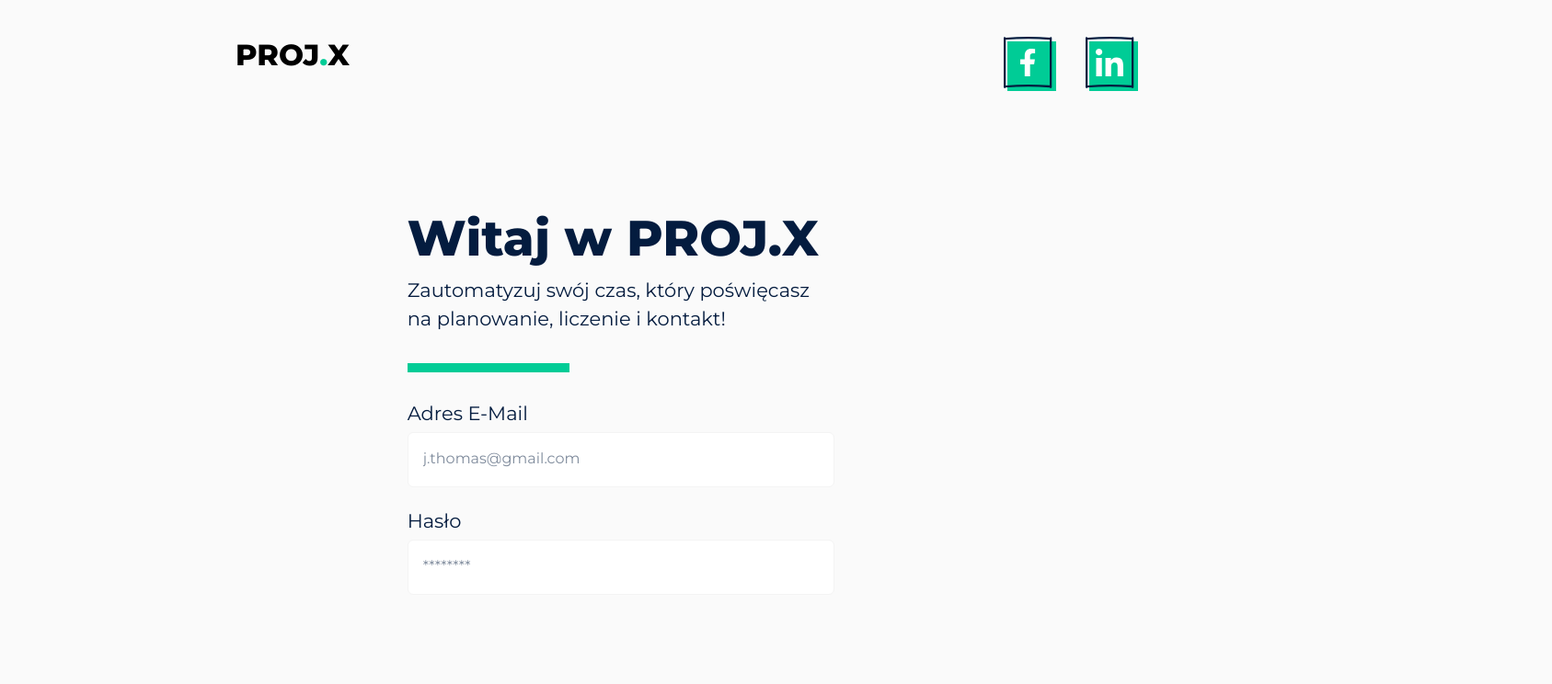
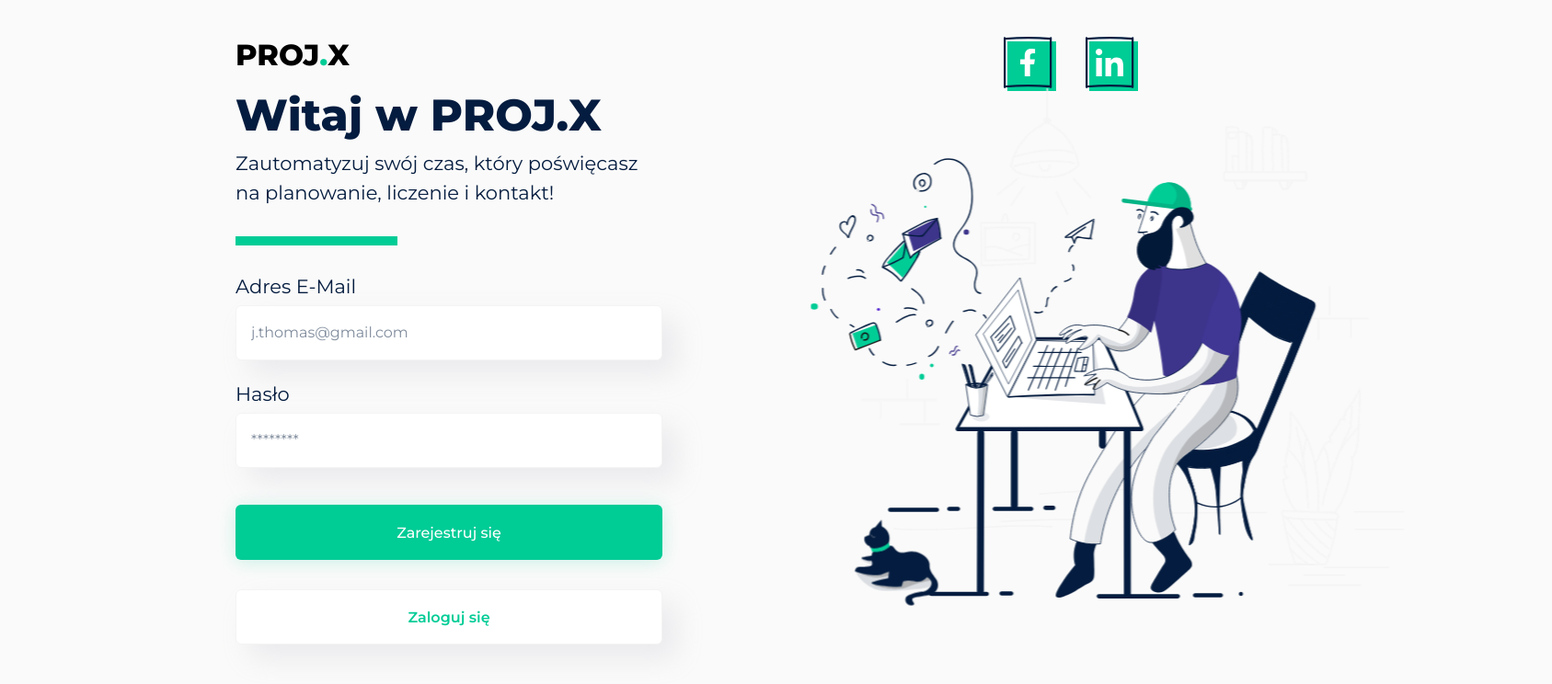
Before and after one commit to XStudioProject/Client, a React app in the folder client/: page / in a window 1280 px wide. Shown: the whole page at 92% size, 1687 px wide, since content can reach past the window. Built offline with nearby package versions, Linux system fonts and the light colour scheme.

Commit message:
buttonV1

```diff
--- a/client/public/index.html
+++ b/client/public/index.html
@@ -5,7 +5,7 @@
     <meta name="viewport" content="width=device-width, initial-scale=1" />
     <meta name="description" content="Web site created using create-react-app" />
     <link
-      href="https://fonts.googleapis.com/css2?family=Montserrat:wght@400;500;700;800&display=swap"
+      href="https://fonts.googleapis.com/css2?family=Montserrat:wght@400;500;600;700;800&display=swap"
       rel="stylesheet"
     />
     <title>ProjectX</title>
--- /dev/null
+++ b/client/src/components/atoms/ButtonV1/ButtonV1.js
@@ -0,0 +1,40 @@
+import React from 'react';
+import styled from 'styled-components';
+import PropTypes from 'prop-types';
+
+const StyledWrapper = styled.button`
+  min-width: 350px;
+  height: 60px;
+  border: ${({ theme, green }) =>
+    green ? 'none' : `1px solid ${theme.colors.home.formInputBorder}`};
+  border-radius: 6px;
+  display: flex;
+  align-items: center;
+  justify-content: center;
+  font-weight: ${({ theme, green }) =>
+    green ? theme.fontWeights.medium : theme.fontWeights.semiBold};
+  background-color: ${({ theme, green }) =>
+    green ? theme.colors.general.green : theme.colors.general.white};
+  color: ${({ theme, green }) => (green ? theme.colors.general.white : theme.colors.general.green)};
+  font-size: ${({ theme }) => theme.fontSize.s};
+  margin: 16px 0;
+  font-family: 'Montserrat', sans-serif;
+  box-shadow: ${({ theme, green }) =>
+    green
+      ? `0px 2px 20px ${theme.colors.general.greenShadow}`
+      : `15px 15px 30px ${theme.colors.home.formInputShadow}`};
+`;
+
+const ButtonV1 = ({ name, green, className }) => (
+  <StyledWrapper green={green} className={className}>
+    {name}
+  </StyledWrapper>
+);
+
+ButtonV1.propTypes = {
+  name: PropTypes.string.isRequired,
+  green: PropTypes.bool,
+  className: PropTypes.elementType,
+};
+
+export default ButtonV1;
--- a/client/src/components/atoms/FormInput/FormInput.js
+++ b/client/src/components/atoms/FormInput/FormInput.js
@@ -27,6 +27,7 @@ const StyledInput = styled.input`
   border: ${({ theme }) => `1px solid ${theme.colors.home.formInputBorder}`};
   border-radius: 6px;
   -webkit-appearance: none;
+  box-shadow: ${({ theme }) => `15px 15px 30px ${theme.colors.home.formInputShadow}`};
   ::placeholder {
     font-size: ${({ theme }) => theme.fontSize.s};
     color: ${({ theme }) => theme.colors.home.formInput};
--- a/client/src/components/atoms/Title/Title.js
+++ b/client/src/components/atoms/Title/Title.js
@@ -1,7 +1,7 @@
 import styled from 'styled-components';
 
 const Title = styled.h2`
-  font-size: ${({ theme }) => theme.fontSize.xxxxxl};
+  font-size: ${({ theme }) => theme.fontSize.xxxxl};
   font-weight: ${({ theme }) => theme.fontWeights.extraBold};
   color: ${({ theme }) => theme.colors.home.formText};
 `;
--- a/client/src/components/molecules/FormHome/FormHome.js
+++ b/client/src/components/molecules/FormHome/FormHome.js
@@ -5,6 +5,7 @@ import Title from 'components/atoms/Title/Title';
 import RegularText from 'components/atoms/RegularText/RegularText';
 import GreenLabel from 'components/atoms/GreenLabel/GreenLabel';
 import FormInput from 'components/atoms/FormInput/FormInput';
+import ButtonV1 from 'components/atoms/ButtonV1/ButtonV1';
 
 const StyledWrapper = styled.div`
   height: auto;
@@ -45,6 +46,10 @@ const StyledGreenLabel = styled(GreenLabel)`
   margin-bottom: 32px;
 `;
 
+const StyledButtonV1 = styled(ButtonV1)`
+  width: 100%;
+`;
+
 const FormHome = () => {
   const [inputs] = useState([
     {
@@ -82,6 +87,8 @@ const FormHome = () => {
             type={type}
           />
         ))}
+        <StyledButtonV1 name="Zarejestruj się" green />
+        <StyledButtonV1 name="Zaloguj się" />
       </StyledForm>
     </StyledWrapper>
   );
--- a/client/src/pages/Home.js
+++ b/client/src/pages/Home.js
@@ -4,6 +4,7 @@ import styled from 'styled-components';
 import withLayout from 'hoc/withLayout';
 
 import FormHome from 'components/molecules/FormHome/FormHome';
+import { ReactComponent as Illustration } from 'assets/images/ilustracja.svg';
 
 const StyledWrapper = styled.div`
   width: 100vw;
@@ -12,13 +13,21 @@ const StyledWrapper = styled.div`
   padding-left: 20vw;
   display: flex;
   align-items: center;
-  justify-content: space-evenly;
+  justify-content: flex-start;
 `;
 
 const StyledFormContainer = styled.section`
   height: auto;
+  align-self: flex-start;
+  transform: scale(1);
 `;
-const StyledSVGContainer = styled.div``;
+const StyledSVGContainer = styled.div`
+  height: 100%;
+  width: auto;
+  svg {
+    height: 80%;
+  }
+`;
 
 function Home() {
   return (
@@ -26,7 +35,9 @@ function Home() {
       <StyledFormContainer>
         <FormHome />
       </StyledFormContainer>
-      <StyledSVGContainer></StyledSVGContainer>
+      <StyledSVGContainer>
+        <Illustration />
+      </StyledSVGContainer>
     </StyledWrapper>
   );
 }
--- a/client/src/utils/theme.js
+++ b/client/src/utils/theme.js
@@ -17,10 +17,16 @@ export const theme = {
   fontWeights: {
     regular: 400,
     medium: 500,
+    semiBold: 600,
     bold: 700,
     extraBold: 800,
   },
   colors: {
+    general: {
+      green: '#00CC96',
+      white: '#FFFFFF',
+      greenShadow: 'rgba(0, 204, 150, 0.2)',
+    },
     home: {
       background: '#FAFAFA',
       formText: '#041C3F',
```
Also changed, not shown: client/src/assets/images/ilustracja.svg (renamed from client/src/assets/images/ilustracija.svg).
